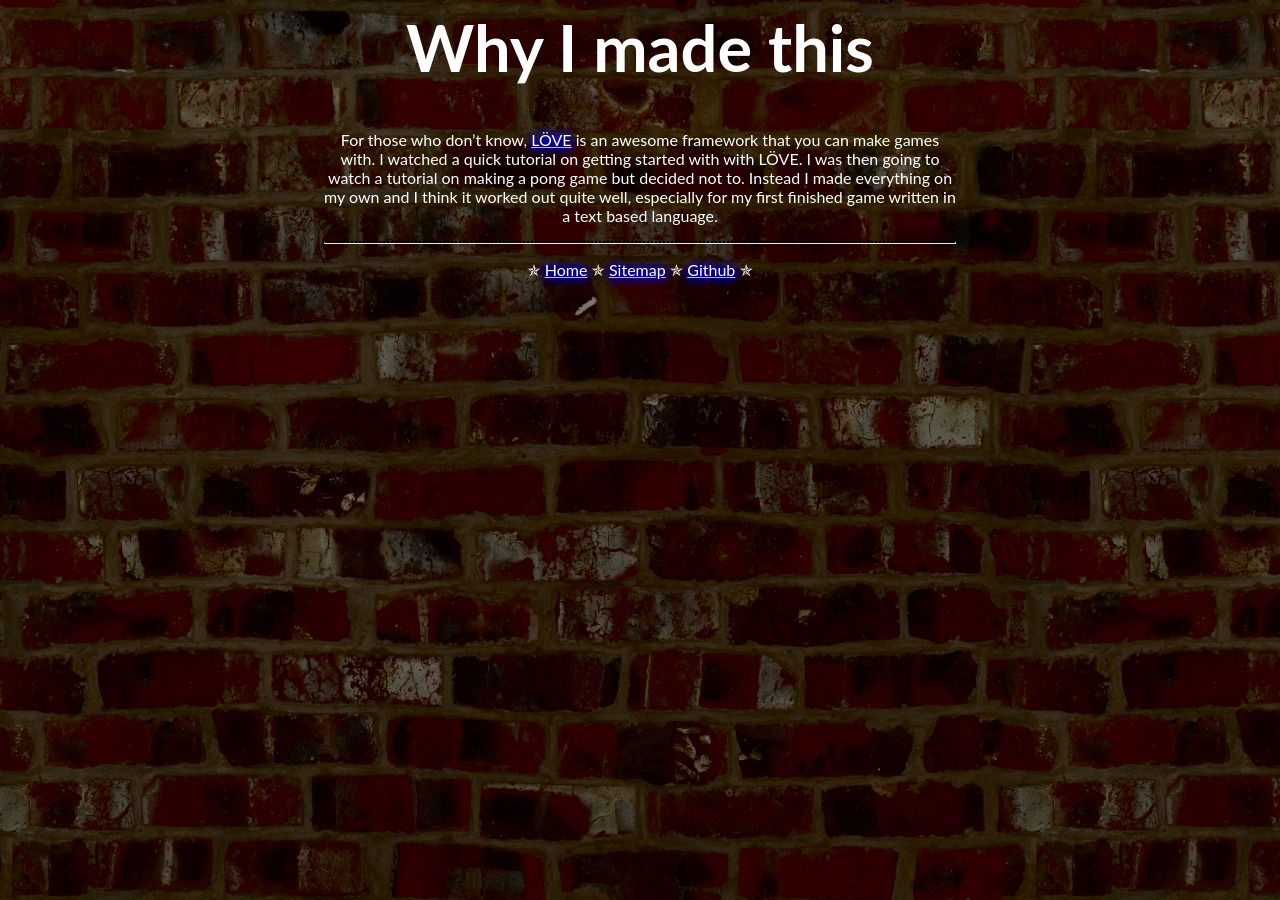
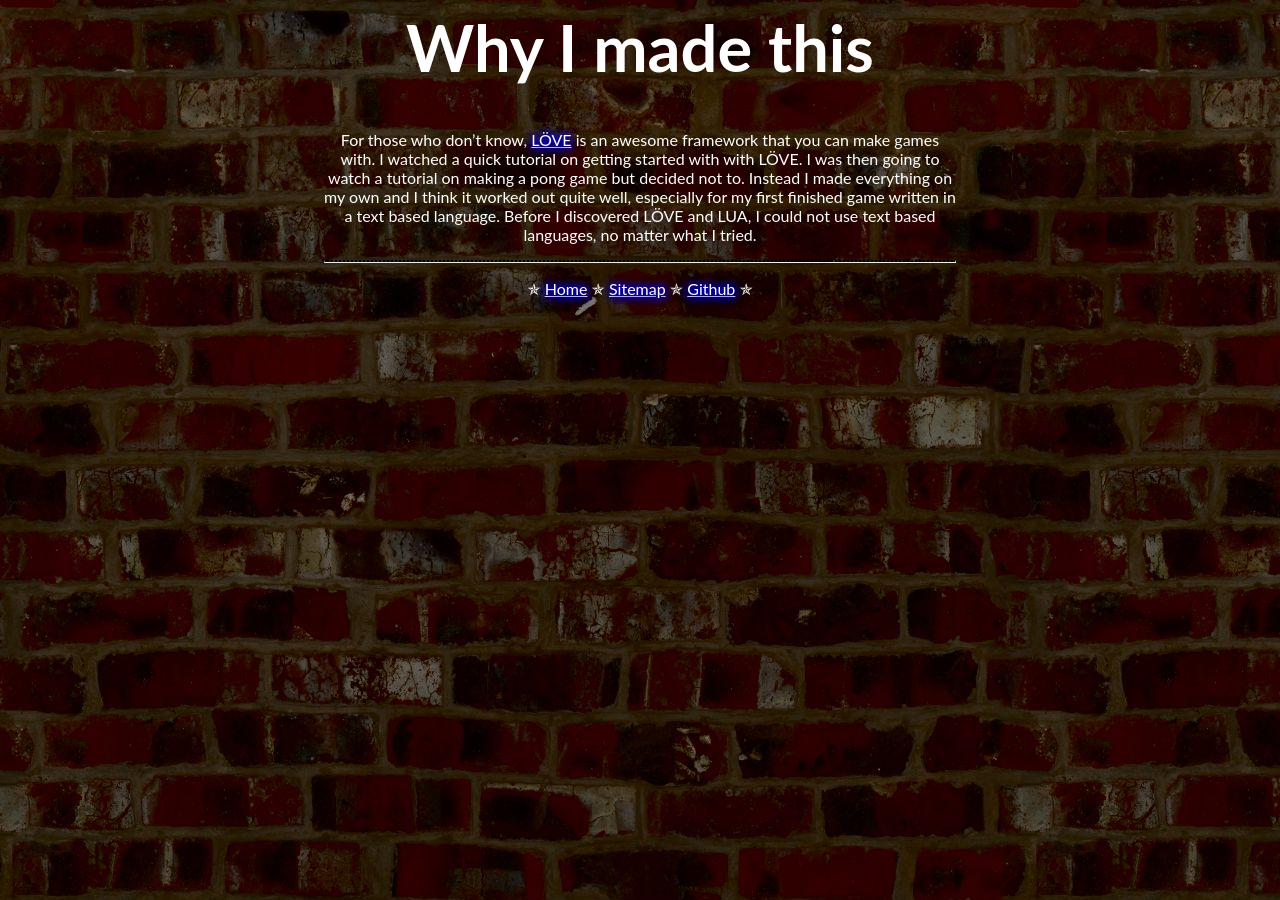
Before and after one commit to RayTheNoob/website, a Jekyll site: the page built from pages/rayPong/why.md, in a window 1280 px wide. Built offline with Jekyll 4.4.1, drawn with Linux system fonts in a browser that asks for light colours.

Commit message:
Update why.md

```diff
--- a/pages/rayPong/why.md
+++ b/pages/rayPong/why.md
@@ -6,4 +6,4 @@
 
 # Why I made this
 
-For those who don't know, [LÖVE](https://love2d.org/) is an awesome framework that you can make games with. I watched a quick tutorial on getting started with with LÖVE. I was then going to watch a tutorial on making a pong game but decided not to. Instead I made everything on my own and I think it worked out quite well, especially for my first finished game written in a text based language.
+For those who don't know, [LÖVE](https://love2d.org/) is an awesome framework that you can make games with. I watched a quick tutorial on getting started with with LÖVE. I was then going to watch a tutorial on making a pong game but decided not to. Instead I made everything on my own and I think it worked out quite well, especially for my first finished game written in a text based language. Before I discovered LÖVE and LUA, I could not use text based languages, no matter what I tried.
```
